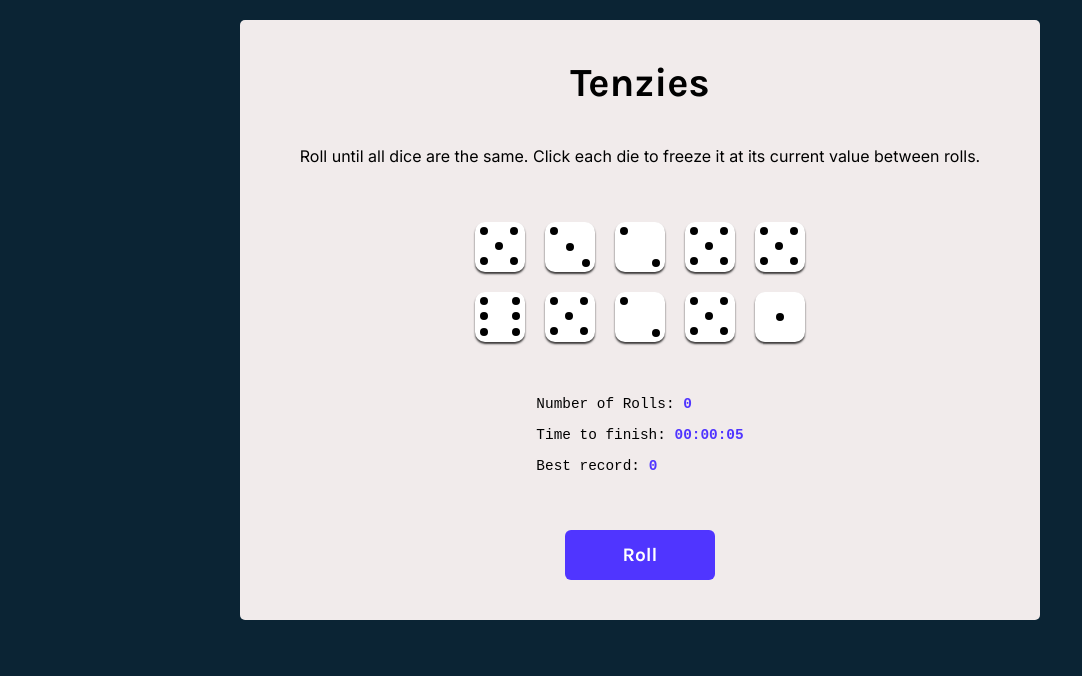
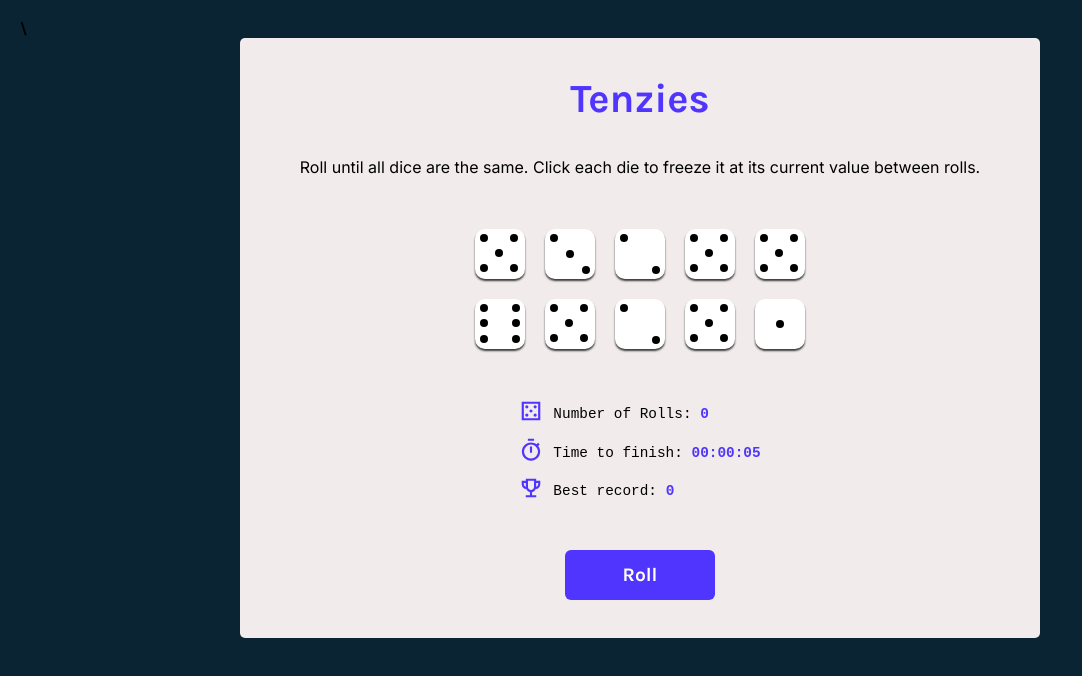
Before and after one commit to AnneMedina/react-tenzies-game, a React app: page / in a window 1280 px wide. Shown: the top 676 px of the page, without its empty margins (0-1082 px from the left). Built offline with nearby package versions, Linux system fonts and the light colour scheme.

Commit message:
Added tracking component and SVG icons. I used SVG for this since its just a small application

```diff
--- a/App.js
+++ b/App.js
@@ -2,7 +2,7 @@ import React from "react"
 import Die from "./Die"
 import { nanoid } from "nanoid"
 import Confetti from "react-confetti"
-import Timer from "./Timer"
+import Tracking from "./Tracking"
 
 export default function App() {
 
@@ -73,6 +73,7 @@ export default function App() {
 
     function holdDice(id) {
         setDice(oldDice => oldDice.map(die => {
+
             if (die.id === id) {
                 return {
                     id: die.id,
@@ -109,11 +110,9 @@ export default function App() {
             <div className="dice-container">
                 {diceElements}
             </div>
-            <div className="tracking">
-                <pre>Number of Rolls: <span className="records">{numberOfRolls}</span></pre>
-                <Timer timerRunning={timerRunning} resetTime={resetTime} />
-                <pre>Best record: <span className="records">{bestRecord}</span></pre>
-            </div>
+
+            <Tracking numberOfRolls={numberOfRolls} timerRunning={timerRunning} resetTime={resetTime} bestRecord={bestRecord} />
+
             <button
                 className="roll-dice"
                 onClick={rollDice}
--- a/Timer.js
+++ b/Timer.js
@@ -34,7 +34,14 @@ export default function Timer(props) {
     }
 
     return (
-        <pre>Time to finish: <span className="records">{formatTime(timeToFinish)}</span></pre>
+        <pre>
+            <span className="records-icons">
+                <svg xmlns="http://www.w3.org/2000/svg" height="24px" viewBox="0 -960 960 960" width="24px" fill="#5035ff">
+                    <path d="M355.69-846v-86h248.62v86H355.69ZM437-373.69h86v-248.62h-86v248.62ZM480-50q-76.15 0-142.58-28.76-66.43-28.77-116.16-78.5-49.73-49.73-78.5-116.16Q114-339.85 114-416t28.76-142.58q28.77-66.43 78.5-116.16 49.73-49.73 116.16-78.5Q403.85-782 480-782q61.49 0 118.44 19.39 56.94 19.38 105.64 57.38l60.84-60.84 61.15 61.15-60.84 60.84q41 51.7 60.88 109.35Q846-477.08 846-416q0 76.15-28.76 142.58-28.77 66.43-78.5 116.16-49.73 49.73-116.16 78.5Q556.15-50 480-50Zm0-86q116 0 198-82t82-198q0-116-82-198t-198-82q-116 0-198 82t-82 198q0 116 82 198t198 82Zm0-280Z" />
+                </svg>
+            </span>
+            Time to finish: <span className="records">{formatTime(timeToFinish)}</span>
+        </pre>
     )
 
 }
--- /dev/null
+++ b/Tracking.js
@@ -0,0 +1,25 @@
+import React from "react";
+import Timer from "./Timer"
+
+export default function Tracking(props) {
+    return (
+
+        <div className="tracking">
+            <pre>
+                <span className="records-icons">
+                    <svg xmlns="http://www.w3.org/2000/svg" height="24px" viewBox="0 -960 960 960" width="24px" fill="#5035ff">
+                        <path d="M313.66-251.08q26.07 0 44.21-18.25Q376-287.58 376-313.66q0-26.07-18.25-44.21Q339.5-376 313.42-376q-26.07 0-44.21 18.25-18.13 18.25-18.13 44.33 0 26.07 18.25 44.21 18.25 18.13 44.33 18.13Zm0-332.92q26.07 0 44.21-18.25Q376-620.5 376-646.58q0-26.07-18.25-44.21-18.25-18.13-44.33-18.13-26.07 0-44.21 18.25-18.13 18.25-18.13 44.33 0 26.07 18.25 44.21Q287.58-584 313.66-584Zm166.46 166.46q26.07 0 44.21-18.25 18.13-18.25 18.13-44.33 0-26.07-18.25-44.21-18.25-18.13-44.33-18.13-26.07 0-44.21 18.25-18.13 18.25-18.13 44.33 0 26.07 18.25 44.21 18.25 18.13 44.33 18.13Zm165.46 166.46q26.07 0 44.21-18.25 18.13-18.25 18.13-44.33 0-26.07-18.25-44.21Q671.42-376 645.34-376q-26.07 0-44.21 18.25Q583-339.5 583-313.42q0 26.07 18.25 44.21 18.25 18.13 44.33 18.13Zm1-332.92q26.07 0 44.21-18.25 18.13-18.25 18.13-44.33 0-26.07-18.25-44.21-18.25-18.13-44.33-18.13-26.07 0-44.21 18.25Q584-672.42 584-646.34q0 26.07 18.25 44.21Q620.5-584 646.58-584ZM108-108v-744h744v744H108Zm86-86h572v-572H194v572Zm0 0v-572 572Z" />
+                    </svg>
+                </span>
+                Number of Rolls: <span className="records">{props.numberOfRolls}</span></pre>
+            <Timer timerRunning={props.timerRunning} resetTime={props.resetTime} />
+            <pre>
+                <span className="records-icons">
+                    <svg xmlns="http://www.w3.org/2000/svg" height="24px" viewBox="0 -960 960 960" width="24px" fill="#5035ff">
+                        <path d="M270.69-108v-86H437v-125.08q-48.15-8.54-88.96-40.19-40.81-31.65-57.58-77.96-79.23-7.23-130.84-66.77Q108-563.54 108-644v-126h165.08v-82h413.84v82H852v126q0 80.46-51.62 140-51.61 59.54-130.84 66.77-16.77 46.31-57.58 77.96-40.81 31.65-88.96 40.19V-194h166.31v86H270.69Zm2.39-421.69V-684H194v40q0 38.85 21.73 70t57.35 44.31Zm207.01 129.08q50.1 0 85.08-35.05t34.98-85.11V-766h-240.3v245.23q0 50.06 35.07 85.11t85.17 35.05Zm206.83-129.08q35.62-13.16 57.35-44.31Q766-605.15 766-644v-40h-79.08v154.31ZM480-583.31Z" />
+                    </svg>
+                </span>
+                Best record: <span className="records">{props.bestRecord}</span></pre>
+        </div>
+    )
+}
--- a/index.html
+++ b/index.html
@@ -1,12 +1,16 @@
 <html>
-    <head><link rel="stylesheet" href="https://cdnjs.cloudflare.com/ajax/libs/normalize/8.0.1/normalize.css">
+
+<head>
+    <link rel="stylesheet" href="https://cdnjs.cloudflare.com/ajax/libs/normalize/8.0.1/normalize.css">
     <link rel="preconnect" href="https://fonts.googleapis.com">
     <link rel="preconnect" href="https://fonts.gstatic.com" crossorigin>
-        <link href="https://fonts.googleapis.com/css2?family=Inter&family=Karla:wght@700&display=swap" rel="stylesheet">
+    <link href="https://fonts.googleapis.com/css2?family=Inter&family=Karla:wght@700&display=swap" rel="stylesheet">\
     <link rel="stylesheet" href="style.css">
 </head>
+
 <body>
     <div id="root"></div>
     <script src="index.pack.js"></script>
 </body>
+
 </html>
--- a/style.css
+++ b/style.css
@@ -7,11 +7,12 @@ body {
   background-color: #0b2434;
   padding: 20px;
   font-family: "Karla", sans-serif;
+  height: auto;
 }
 
 main {
   background-color: #f1ebeb;
-  height: 600px;
+  min-height: 600px;
   max-width: 800px;
   border-radius: 5px;
   padding: 20px;
@@ -24,7 +25,9 @@ main {
 
 .title {
   font-size: 40px;
+  font-weight: 700;
   margin: 0;
+  color: #5035ff;
 }
 
 .instructions {
@@ -160,3 +163,9 @@ main {
   grid-template-rows: auto auto auto;
   gap: 7px;
 }
+
+.records-icons {
+  line-height: 24px;
+  vertical-align: bottom;
+  margin-right: 10px;
+}
```
Also changed, not shown: index.pack.js. Lines whose indentation alone changed are shown as unchanged.
